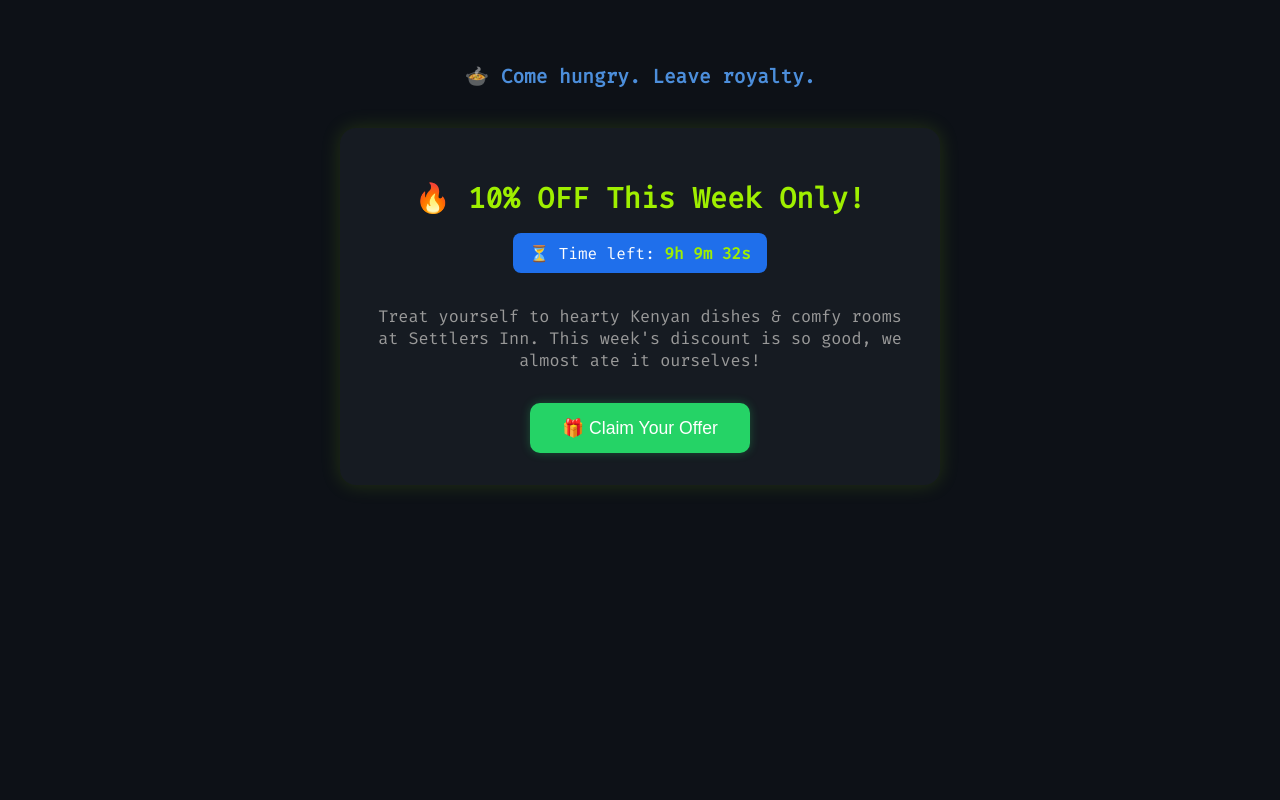
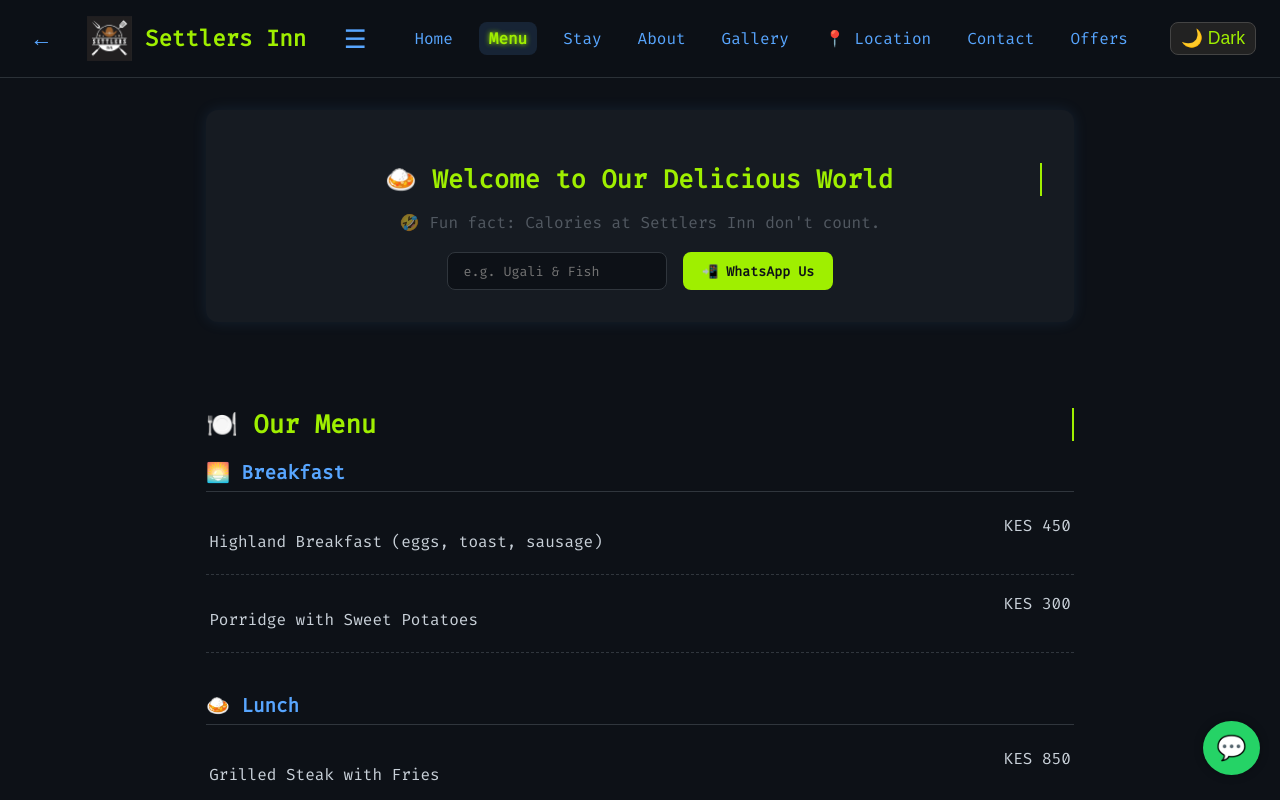
Before and after one commit to echocode191/Settlers2025, a React (Vite) app: page /menu in a window 1280 px wide. Shown: the top 800 px of the page. Built offline with nearby package versions, Linux system fonts and the light colour scheme.

Commit message:
Update Menu.jsx

```diff
--- a/src/pages/Menu.jsx
+++ b/src/pages/Menu.jsx
@@ -1,159 +1,250 @@
-// src/pages/Offers.jsx
-import React, { useEffect, useState } from "react";
+import React, { useState, useEffect } from 'react';
 import Navbar from '../components/Navbar';
 import Footer from '../components/Footer';
 
-const Offers = () => {
-  const offerKey = "settlers-offer-claimed";
-  const [claimed, setClaimed] = useState(false);
-  const [countdown, setCountdown] = useState("");
-  const [expired, setExpired] = useState(false);
-  const [messageIndex, setMessageIndex] = useState(0);
+const Menu = () => {
+  const [foodName, setFoodName] = useState('');
+  const [jokeIndex, setJokeIndex] = useState(0);
 
-  const funnyMessages = [
-    "🎯 This is not a drill! Real offer, real food!",
-    "🍲 Come hungry. Leave royalty.",
-    "🚨 10% off before Grandma eats it all!",
-    "🎁 Offers hotter than our chapatis!",
-    "👑 Eat like a king. Pay like a peasant.",
-    "🕒 Hurry! Offer runs faster than our waiter!",
+  const foodJokes = [
+    "😋 Today's vibe: Eat like a king, nap like a goat!",
+    "🤣 Fun fact: Calories at Settlers Inn don't count.",
+    "🍗 Chicken so good, even cows are jealous.",
+    "🍽️ Why wait? Your stomach already RSVP’d.",
+    "☕ Our coffee doesn’t wake you — it hires a band!",
+    "🥘 Chapatis that flirt with your taste buds.",
   ];
 
-  const offerExpiresAt = new Date("2025-07-25T23:59:59");
-
   useEffect(() => {
-    const isClaimed = localStorage.getItem(offerKey) === "true";
-    setClaimed(isClaimed);
-
-    // Countdown timer
-    const countdownInterval = setInterval(() => {
-      const now = new Date().getTime();
-      const distance = offerExpiresAt.getTime() - now;
-
-      if (distance < 0) {
-        clearInterval(countdownInterval);
-        setCountdown("Offer expired");
-        setExpired(true);
-        return;
-      }
-
-      const hours = Math.floor((distance % (1000 * 60 * 60 * 24)) / (1000 * 60 * 60));
-      const minutes = Math.floor((distance % (1000 * 60 * 60)) / (1000 * 60));
-      const seconds = Math.floor((distance % (1000 * 60)) / 1000);
-
-      setCountdown(`${hours}h ${minutes}m ${seconds}s`);
-    }, 1000);
-
-    // Message changer
-    const messageInterval = setInterval(() => {
-      setMessageIndex(prev => (prev + 1) % funnyMessages.length);
+    const interval = setInterval(() => {
+      setJokeIndex((prev) => (prev + 1) % foodJokes.length);
     }, 4000);
 
-    return () => {
-      clearInterval(countdownInterval);
-      clearInterval(messageInterval);
-    };
+    return () => clearInterval(interval);
   }, []);
 
-  const handleClaim = () => {
-    localStorage.setItem(offerKey, "true");
-    setClaimed(true);
+  const sendOrder = (e) => {
+    e.preventDefault();
+    if (!foodName.trim()) return;
+    const message = `Hi Settlers Inn, I want to order: ${foodName}`;
+    const url = `https://wa.me/254748778388?text=${encodeURIComponent(message)}`;
+    window.open(url, '_blank');
   };
 
+  const styles = {
+    body: {
+      fontFamily: "'Fira Code', monospace",
+      backgroundColor: '#0d1117',
+      color: '#c9d1d9',
+      margin: 0,
+      paddingBottom: '5rem',
+    },
+    section: {
+      padding: '2rem 1rem',
+      maxWidth: '900px',
+      margin: 'auto',
+      animation: 'fadeIn 1s ease',
+    },
+    orderBox: {
+      background: '#161b22',
+      padding: '2rem',
+      borderRadius: '12px',
+      boxShadow: '0 0 15px rgba(88,166,255,0.1)',
+      textAlign: 'center',
+      marginBottom: '3rem',
+      animation: 'popIn 0.6s ease',
+    },
+    h2: {
+      color: '#9fef00',
+      fontSize: '1.6rem',
+      marginBottom: '0.6rem',
+      animation: 'typewriter 3s steps(40, end) 1 normal both',
+      whiteSpace: 'nowrap',
+      overflow: 'hidden',
+      borderRight: '2px solid #9fef00',
+    },
+    p: {
+      color: '#8b949e',
+      marginBottom: '1rem',
+      minHeight: '24px',
+      animation: 'pulse 3s ease-in-out infinite',
+    },
+    form: {
+      display: 'flex',
+      flexWrap: 'wrap',
+      gap: '1rem',
+      justifyContent: 'center',
+      marginTop: '1rem',
+    },
+    input: {
+      padding: '0.6rem 1rem',
+      background: '#0d1117',
+      border: '1px solid #30363d',
+      borderRadius: '8px',
+      color: '#c9d1d9',
+      minWidth: '220px',
+      fontFamily: 'Fira Code',
+    },
+    button: {
+      padding: '0.6rem 1.2rem',
+      background: '#9fef00',
+      color: '#0d1117',
+      border: 'none',
+      borderRadius: '8px',
+      fontFamily: 'Fira Code',
+      cursor: 'pointer',
+      fontWeight: 'bold',
+    },
+    menuSection: {
+      paddingTop: '1rem',
+    },
+    category: {
+      marginBottom: '2.5rem',
+      animation: 'fadeInUp 1s ease',
+    },
+    categoryTitle: {
+      color: '#58a6ff',
+      borderBottom: '1px solid #30363d',
+      paddingBottom: '0.4rem',
+      marginBottom: '1rem',
+      fontSize: '1.2rem',
+    },
+    menuItem: {
+      display: 'flex',
+      justifyContent: 'space-between',
+      marginBottom: '0.7rem',
+      padding: '0.4rem 0.2rem',
+      borderBottom: '1px dashed #30363d',
+    },
+    floatBtn: {
+      position: 'fixed',
+      bottom: 25,
+      right: 20,
+      background: '#25D366',
+      color: 'white',
+      fontSize: '1.5rem',
+      padding: '0.7rem 0.85rem',
+      borderRadius: '50%',
+      boxShadow: '0 0 10px rgba(0,0,0,0.3)',
+      zIndex: 999,
+      textDecoration: 'none',
+    },
+  };
+
+  const categories = [
+    {
+      title: '🌅 Breakfast',
+      items: [
+        ['Highland Breakfast (eggs, toast, sausage)', 'KES 450'],
+        ['Porridge with Sweet Potatoes', 'KES 300'],
+      ],
+    },
+    {
+      title: '🍛 Lunch',
+      items: [
+        ['Grilled Steak with Fries', 'KES 850'],
+        ['Beef Stew + Rice', 'KES 700'],
+        ['Ugali & Fish', 'KES 750'],
+      ],
+    },
+    {
+      title: '🌇 Dinner',
+      items: [
+        ['Chicken Stir Fry', 'KES 800'],
+        ['Nyama Choma (per plate)', 'KES 950'],
+      ],
+    },
+    {
+      title: '🍹 Drinks',
+      items: [
+        ['Fresh Passion Juice', 'KES 200'],
+        ['Chai ya Maziwa', 'KES 100'],
+        ['Kenyan Coffee', 'KES 180'],
+      ],
+    },
+  ];
+
+  // Inject global keyframes if not already
+  useEffect(() => {
+    if (typeof document !== "undefined") {
+      const style = document.createElement("style");
+      style.innerHTML = `
+        @keyframes fadeIn {
+          from { opacity: 0; transform: translateY(10px); }
+          to { opacity: 1; transform: translateY(0); }
+        }
+        @keyframes fadeInUp {
+          from { opacity: 0; transform: translateY(20px); }
+          to { opacity: 1; transform: translateY(0); }
+        }
+        @keyframes popIn {
+          0% { transform: scale(0.8); opacity: 0; }
+          100% { transform: scale(1); opacity: 1; }
+        }
+        @keyframes typewriter {
+          from { width: 0; }
+          to { width: 100%; }
+        }
+        @keyframes pulse {
+          0% { opacity: 0.5; }
+          50% { opacity: 1; }
+          100% { opacity: 0.5; }
+        }
+      `;
+      document.head.appendChild(style);
+    }
+  }, []);
+
   return (
-    <div style={styles.wrapper}>
-      <h2 style={styles.funHeader}>{funnyMessages[messageIndex]}</h2>
+    <div style={styles.body}>
+      <Navbar />
 
-      <div style={styles.card}>
-        <h1 style={styles.title}>🔥 10% OFF This Week Only!</h1>
+      <section style={styles.section}>
+        <div style={styles.orderBox}>
+          <h2 style={styles.h2}>🍛 Welcome to Our Delicious World</h2>
+          <p style={styles.p}>{foodJokes[jokeIndex]}</p>
+          <form onSubmit={sendOrder} style={styles.form}>
+            <input
+              type="text"
+              placeholder="e.g. Ugali & Fish"
+              value={foodName}
+              onChange={(e) => setFoodName(e.target.value)}
+              required
+              style={styles.input}
+            />
+            <button type="submit" style={styles.button}>📲 WhatsApp Us</button>
+          </form>
+        </div>
 
-        {!expired && (
-          <div style={styles.countdown}>
-            ⏳ Time left: <strong style={styles.timer}>{countdown}</strong>
-          </div>
-        )}
+        <div style={styles.menuSection}>
+          <h2 style={styles.h2}>🍽️ Our Menu</h2>
+          {categories.map((cat, i) => (
+            <div key={i} style={styles.category}>
+              <h3 style={styles.categoryTitle}>{cat.title}</h3>
+              {cat.items.map(([name, price], j) => (
+                <div key={j} style={styles.menuItem}>
+                  <p>{name}</p>
+                  <span>{price}</span>
+                </div>
+              ))}
+            </div>
+          ))}
+        </div>
+      </section>
 
-        <p style={styles.description}>
-          Treat yourself to hearty Kenyan dishes & comfy rooms at Settlers Inn.
-          This week's discount is so good, we almost ate it ourselves!
-        </p>
+      <a
+        href="https://wa.me/254748778388?text=Hi%20Settlers%20Inn%2C%20I%20want%20to%20order%20food"
+        target="_blank"
+        rel="noopener noreferrer"
+        title="Order on WhatsApp"
+        style={styles.floatBtn}
+      >
+        💬
+      </a>
 
-        <button
-          onClick={handleClaim}
-          disabled={claimed || expired}
-          style={{
-            ...styles.button,
-            backgroundColor: claimed ? "#555" : "#25D366",
-            cursor: claimed ? "not-allowed" : "pointer",
-          }}
-        >
-          {claimed ? "✅ Already Claimed" : expired ? "❌ Expired" : "🎁 Claim Your Offer"}
-        </button>
-      </div>
+      <Footer />
     </div>
   );
 };
 
-const styles = {
-  wrapper: {
-    fontFamily: "Fira Code, monospace",
-    backgroundColor: "#0d1117",
-    color: "#c9d1d9",
-    minHeight: "100vh",
-    padding: "3rem 1rem",
-    display: "flex",
-    flexDirection: "column",
-    alignItems: "center",
-    textAlign: "center",
-    animation: "fadeIn 1s ease",
-  },
-  funHeader: {
-    fontSize: "1.2rem",
-    marginBottom: "1.5rem",
-    color: "#58a6ff",
-    animation: "pulse 3s ease-in-out infinite",
-    minHeight: "40px",
-  },
-  card: {
-    background: "#161b22",
-    padding: "2rem",
-    borderRadius: "16px",
-    boxShadow: "0 0 20px rgba(159, 239, 0, 0.15)",
-    maxWidth: "600px",
-    width: "100%",
-    animation: "popIn 0.6s ease",
-  },
-  title: {
-    color: "#9fef00",
-    fontSize: "1.8rem",
-    marginBottom: "1rem",
-  },
-  countdown: {
-    backgroundColor: "#1f6feb",
-    padding: "0.6rem 1rem",
-    borderRadius: "8px",
-    display: "inline-block",
-    color: "#fff",
-    fontSize: "1rem",
-    marginBottom: "1rem",
-  },
-  timer: {
-    color: "#9fef00",
-  },
-  description: {
-    margin: "1rem 0 2rem",
-    fontSize: "1.05rem",
-    color: "#999",
-  },
-  button: {
-    padding: "0.9rem 2rem",
-    fontSize: "1.1rem",
-    border: "none",
-    borderRadius: "10px",
-    color: "#fff",
-    transition: "0.3s ease",
-    boxShadow: "0 0 10px rgba(37, 211, 102, 0.3)",
-  },
-};
-
-export default Offers;
+export default Menu;
```
